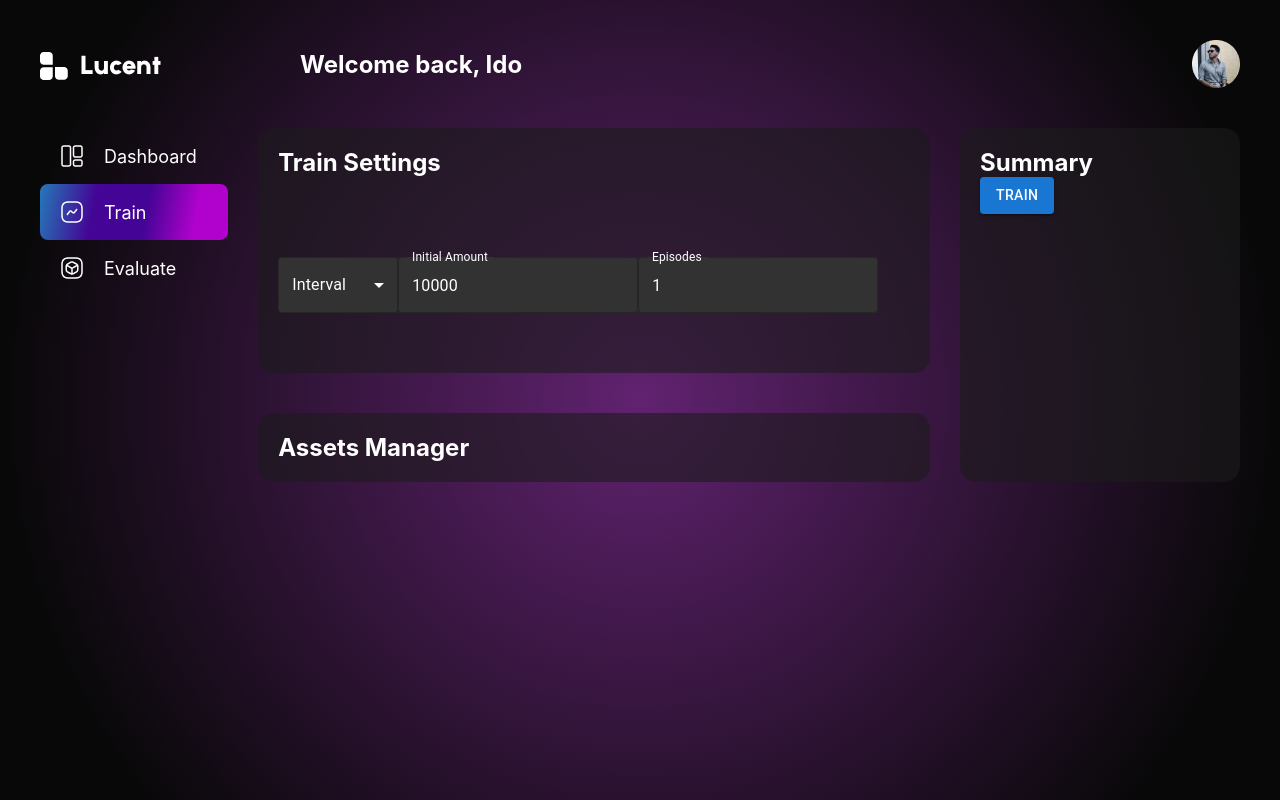
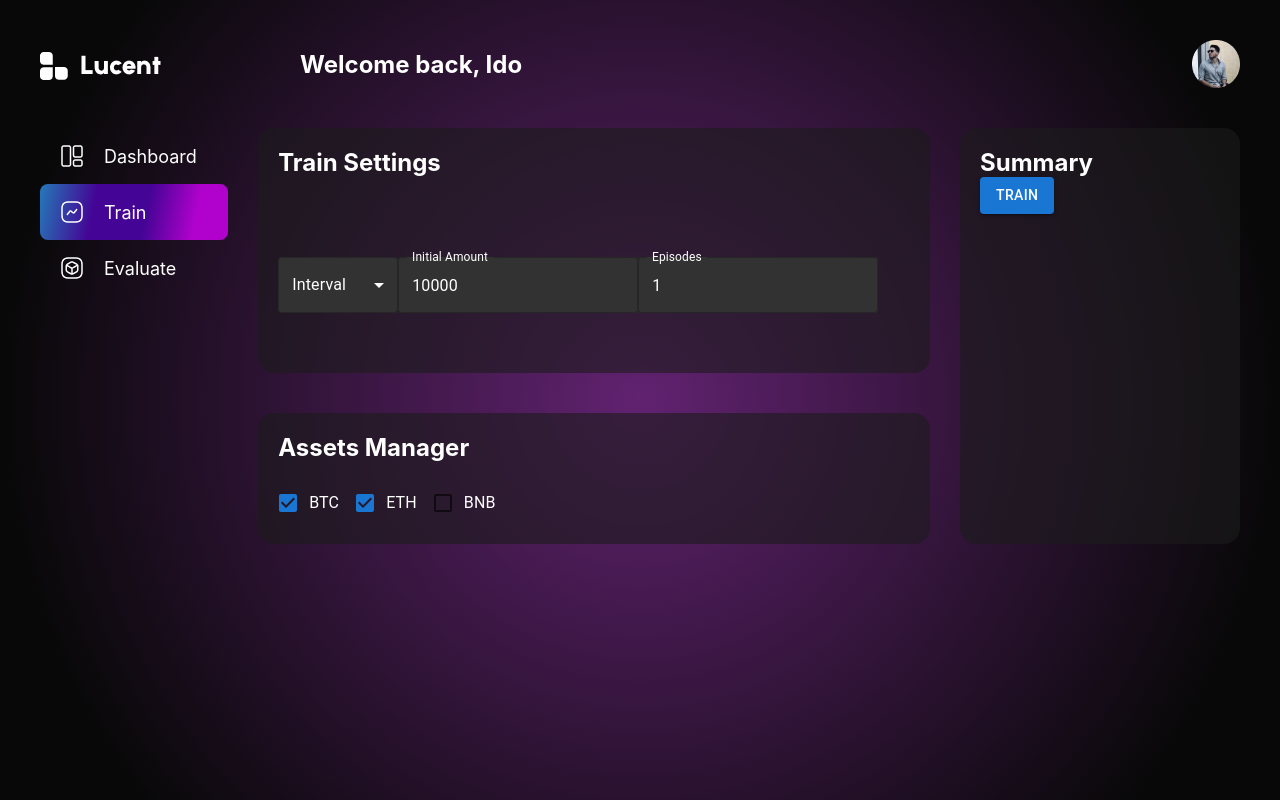
Before and after one commit to idocal/backtrade, a React (Create React App) app in the folder client/: page /train in a window 1280 px wide. Built offline with nearby package versions, Linux system fonts and the light colour scheme.

Commit message:
Adds asset manager to train page

```diff
--- a/client/src/components/BasicDatePicker.js
+++ b/client/src/components/BasicDatePicker.js
@@ -6,7 +6,7 @@ import DatePicker from '@mui/lab/DatePicker';
 import { isValid, format } from 'date-fns';
 
 export default function BasicDatePicker(props) {
-  const [val, setVal] = React.useState(null);
+  const [val, setVal] = React.useState(props.defaultValue);
 
   const handleChange = (date) => {
         setVal(date);
@@ -21,6 +21,7 @@ export default function BasicDatePicker(props) {
       <DatePicker
         label={props.label}
         value={val}
+        defaultValue={props.defaultValue}
         onChange={handleChange}
         renderInput={(params) => <TextField {...params} />}
       />
--- a/client/src/defaults.js
+++ b/client/src/defaults.js
@@ -1,5 +1,5 @@
 const defaults = {
-    "coins": [
+    "assets": [
         "BTC",
         "ETH",
         "BNB"
--- a/client/src/views/Train.css
+++ b/client/src/views/Train.css
@@ -37,6 +37,10 @@
     justify-content: space-between;
 }
 
-.train .assets {
+.train .assets-manager {
     margin-top: 40px;
 }
+
+.train .assets {
+    margin-top: 20px;
+}
--- a/client/src/views/Train.js
+++ b/client/src/views/Train.js
@@ -1,8 +1,11 @@
 import * as React from 'react';
+import _ from 'lodash';
 import Button from '@mui/material/Button';
 import TextField from '@mui/material/TextField';
 import BasicDatePicker from '../components/BasicDatePicker';
 import BasicSelect from '../components/BasicSelect';
+import Checkbox from '@mui/material/Checkbox';
+import FormControlLabel from '@mui/material/FormControlLabel';
 import defaults from '../defaults';
 import { useNavigate } from "react-router-dom";
 import './Train.css';
@@ -12,12 +15,12 @@ const PROVIDER = 'binance';
 export default function Train() {
     const navigate = useNavigate();
 
-    const [symbol, setSymbol] = React.useState([]);
     const [interval, _setInterval] = React.useState('1h');
     const [startDate, setStartDate] = React.useState('');
     const [endDate, setEndDate] = React.useState('');
     const [initialAmount, setInitialAmount] = React.useState(10000);
     const [numEpisodes, setNumEpisodes] = React.useState(1);
+    const [checkedAssets, setCheckedAssets] = React.useState(["BTC", "ETH"]);
 
     async function trainAgent(config) {
         console.log('training agent with config: ');
@@ -36,7 +39,7 @@ export default function Train() {
     async function onTrainClick() {
         let config = {
             "provider": PROVIDER,
-            "symbols": symbol,
+            "symbols": checkedAssets,
             "interval": interval,
             "start_date": startDate,
             "end_date": endDate,
@@ -59,10 +62,6 @@ export default function Train() {
         });
     }
 
-    function handleAssetSelect(e) {
-        setSymbol(e.target.value);
-    }
-
     function handleIntervalSelect(e) {
         _setInterval(e.target.value);
     }
@@ -83,6 +82,17 @@ export default function Train() {
         setNumEpisodes(e.target.value);
     }
 
+    function checkAsset(asset) {
+        let assetIndex = checkedAssets.indexOf(asset);
+        if (assetIndex < 0) {
+            setCheckedAssets([...checkedAssets, asset]);
+        } else {
+            let tmpAssets = [...checkedAssets]
+            _.pull(tmpAssets, asset);
+            setCheckedAssets(tmpAssets);
+        }
+    }
+
     return (
         <div className="train">
             <div className="main-space">
@@ -92,8 +102,8 @@ export default function Train() {
                     </div>
                     <div className="settings">
                         <div className="group">
-                            <BasicDatePicker label="Start Date" handleChange={handleStartSelect}/>
-                            <BasicDatePicker label="End Date" handleChange={handleEndSelect} />
+                            <BasicDatePicker label="Start Date" handleChange={handleStartSelect} defaultValue={new Date('2019-01-01T00:00:00')} />
+                            <BasicDatePicker label="End Date" handleChange={handleEndSelect} defaultValue={new Date('2020-01-01T00:00:00')} />
                         </div>
                         <div className="group">
                             <BasicSelect label="Interval" defaultValue={interval} options={defaults.intervals} handleChange={handleIntervalSelect} />
@@ -102,9 +112,21 @@ export default function Train() {
                         </div>
                     </div>
                 </div>
-                <div className="box assets">
+                <div className="box assets-manager">
                     <div className="title">
                         <h2>Assets Manager</h2>
+                        <div className="assets">
+                            { defaults.assets.map( (asset, i) => {
+                                return (
+                                    <FormControlLabel
+                                        key={i}
+                                        label={asset}
+                                        checked={checkedAssets.indexOf(asset) > -1}
+                                        control={<Checkbox onChange={() => {checkAsset(asset)}} />}
+                                    />
+                                )
+                            })}
+                        </div>
                     </div>
                 </div>
             </div>
```
